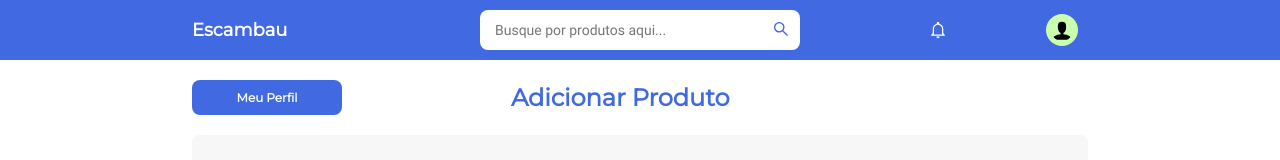
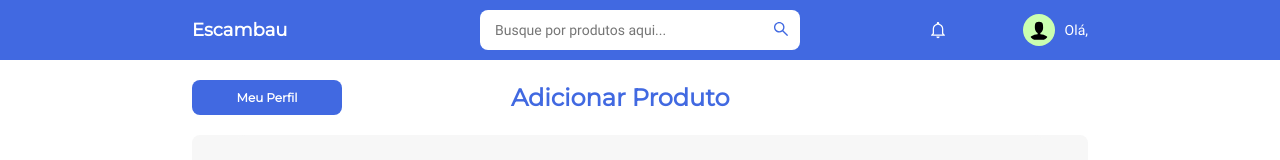
Before and after one commit to Escambau/escambau, a React (Create React App) app: page /addproduct in a window 1280 px wide. Shown: the top 160 px of the page. Built offline with nearby package versions, Linux system fonts and the light colour scheme; no server answers; sample sign-in values are in the browser's storage.

Commit message:
Olá, Carlos

```diff
--- a/src/components/UserDashboard/Header/index.tsx
+++ b/src/components/UserDashboard/Header/index.tsx
@@ -26,7 +26,7 @@ const Header = () => {
           <button onClick={() => setIsDropdownModal(true)}>
             <ImUser className="perfil" />
             {window.innerWidth > 764 && (
-              <h3 className="userName">{user?.name}</h3>
+              <h3 className="userName">Olá, {(user?.name)?.split(" ")[0]}</h3>
             )}
           </button>
         </section>
```
